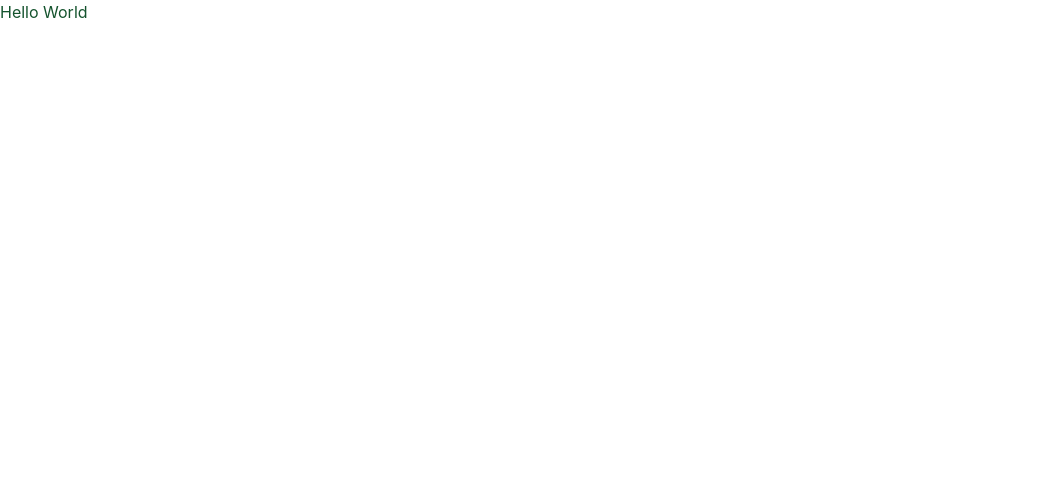
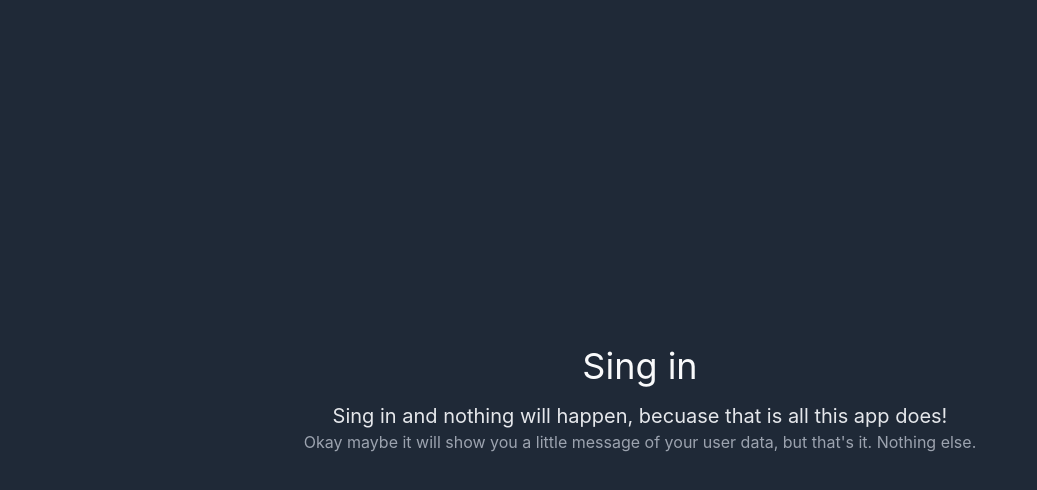
Before and after one commit to vladavoX/login_register, a React (Vite) app: page / in a window 1280 px wide. Shown: the top 490 px of the page, without its empty margins (0-1037 px from the left). Built offline with nearby package versions, Linux system fonts and the light colour scheme.

Commit message:
Header of the app

```diff
--- a/src/App.tsx
+++ b/src/App.tsx
@@ -1,7 +1,18 @@
 function App() {
   return (
-    <div>
-      <h1 className='text-green-900'>Hello World</h1>
+    <div className='flex items-center justify-center h-screen bg-gray-800'>
+      <div className='flex flex-col items-center justify-center gap-4'>
+        <h1 className='text-4xl text-gray-50'>Sing in</h1>
+        <div className='flex flex-col items-center justify-center'>
+          <p className='text-xl text-gray-200'>
+            Sing in and nothing will happen, becuase that is all this app does!
+          </p>
+          <p className='text-gray-400'>
+            Okay maybe it will show you a little message of your user data, but
+            that's it. Nothing else.
+          </p>
+        </div>
+      </div>
     </div>
   )
 }
```
